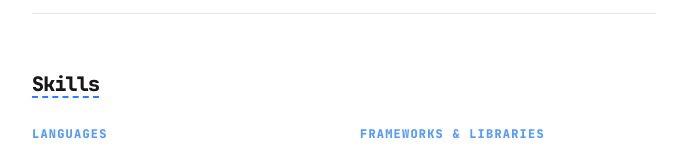
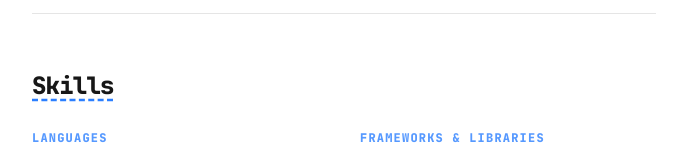
Before and after one commit to yuriongit/portfolio, a React (Vite) app: page / in a window 1280 px wide. Shown: the part 397-545 px from the top of the page, without its empty margins (296-988 px from the left). Built offline with nearby package versions, Linux system fonts and the light colour scheme.

Commit message:
refactor: remove remainder dark classes

```diff
--- a/src/components/SectionHeading.jsx
+++ b/src/components/SectionHeading.jsx
@@ -1,6 +1,6 @@
 export const SectionHeading = ({ children }) => {
   return (
-    <h2 className="mb-7 flex items-center text-xl font-extrabold text-neutral-900 dark:text-neutral-100 underline decoration-dashed underline-offset-6 decoration-blue-500 dark:decoration-blue-500">
+    <h2 className="mb-7 flex items-center text-2xl font-extrabold text-neutral-900 underline decoration-dashed underline-offset-6 decoration-blue-500">
       <span className="" />
       {children}
     </h2>
```
